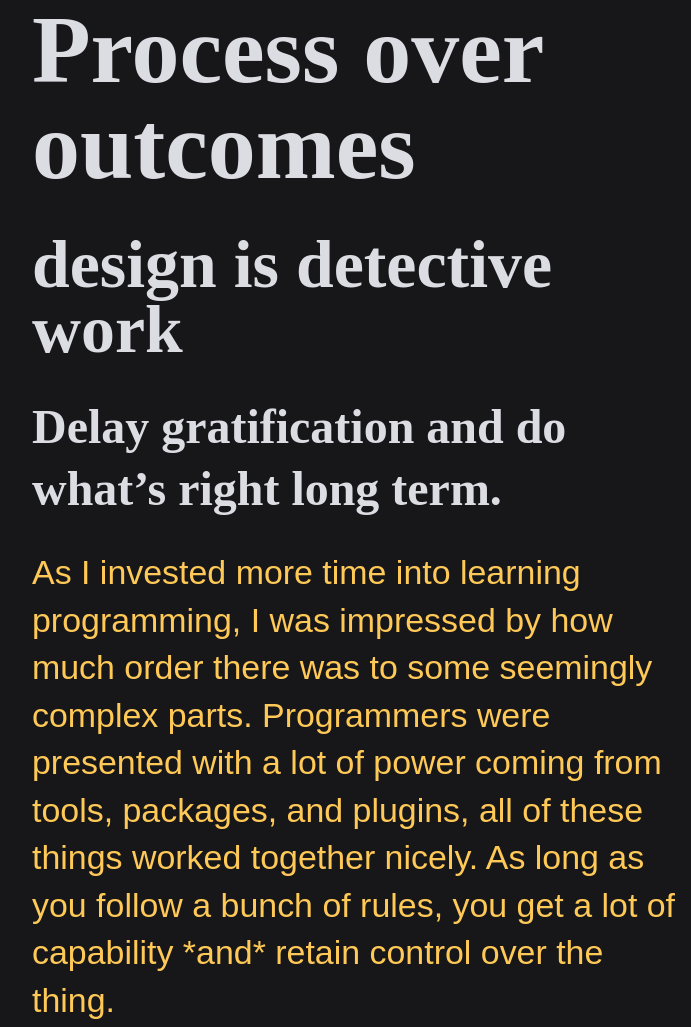
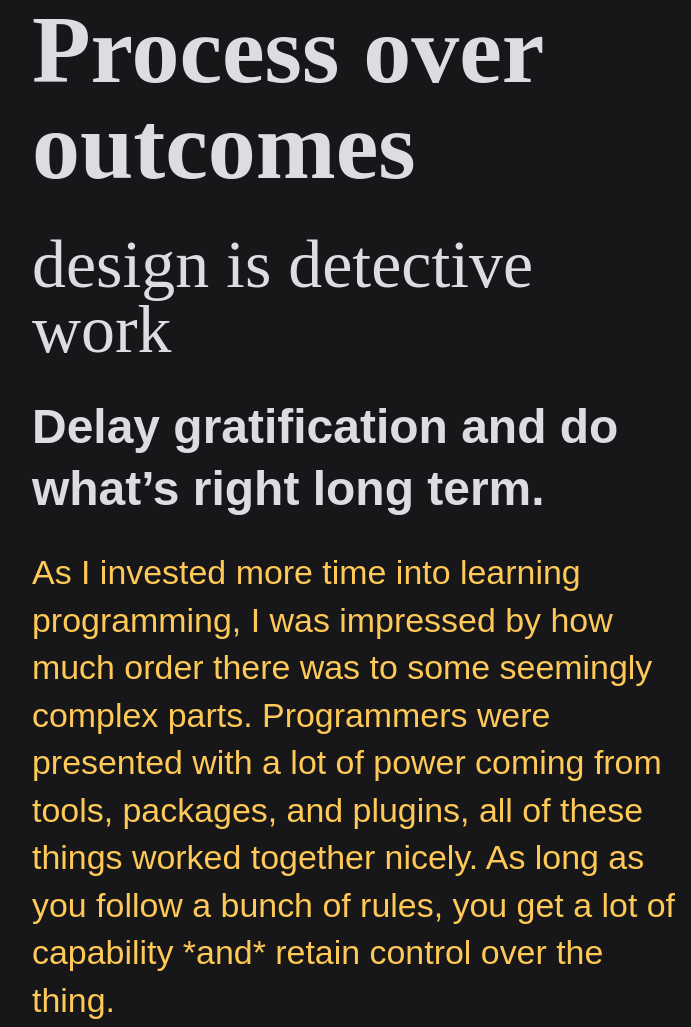
Before and after one commit to andyjakubowski/typographic-scale, a website: page index.html in a window 1280 px wide. Shown: the part 714-1741 px from the top of the page, without its empty margins (284-975 px from the left). Drawn offline with Linux system fonts and the light colour scheme; a web font is replaced by a local one.

Commit message:
Use style linking for custom typeface

```diff
--- a/styles.css
+++ b/styles.css
@@ -1,36 +1,46 @@
 @font-face {
-  font-family: 'Concourse C3 Regular';
+  font-family: 'Concourse C3';
   src: url('/fonts/concourse_c3_regular.woff') format('woff');
+  font-weight: 400;
 }
 
 @font-face {
-  font-family: 'Concourse C3 Bold';
+  font-family: 'Concourse C3';
   src: url('/fonts/concourse_c3_bold.woff') format('woff');
+  font-weight: 700;
 }
 
 @font-face {
-  font-family: 'Concourse T3 Regular';
+  font-family: 'Concourse T3';
   src: url('/fonts/concourse_t3_regular.woff') format('woff');
+  font-weight: 400;
+  font-style: normal;
 }
 
 @font-face {
-  font-family: 'Concourse T3 Italic';
+  font-family: 'Concourse T3';
   src: url('/fonts/concourse_t3_italic.woff') format('woff');
+  font-weight: 400;
+  font-style: italic;
 }
 
 @font-face {
-  font-family: 'Concourse T3 Bold';
+  font-family: 'Concourse T3';
   src: url('/fonts/concourse_t3_bold.woff') format('woff');
+  font-weight: 700;
+  font-style: normal;
 }
 
 @font-face {
-  font-family: 'Concourse T7 Regular';
+  font-family: 'Concourse T7';
   src: url('/fonts/concourse_t7_regular.woff') format('woff');
+  font-weight: 400;
 }
 
 @font-face {
-  font-family: 'Concourse T8 Regular';
+  font-family: 'Concourse T8';
   src: url('/fonts/concourse_t8_regular.woff') format('woff');
+  font-weight: 400;
 }
 
 :root {
@@ -51,11 +61,10 @@ body {
   margin: 0;
 
   background-color: #17171a;
-  /* background-color: black; */
 
   color: #dcdce3;
 
-  font-family: 'Concourse T3 Regular', sans-serif;
+  font-family: 'Concourse T3', sans-serif;
   line-height: 1.4;
 }
 
@@ -71,7 +80,6 @@ main {
 }
 
 .small-text {
-  /* margin-block-start: 0.6em; */
   margin-block-end: 0.6em;
   font-size: var(--scale-neg-1);
 }
@@ -84,8 +92,7 @@ p {
 }
 
 strong {
-  font-family: 'Concourse T3 Bold';
-  font-weight: normal;
+  font-weight: 700;
 }
 
 .large-body-text {
@@ -99,8 +106,16 @@ h3 {
   margin-block-end: 0.6em;
 
   font-size: var(--scale-3);
-  font-family: 'Concourse T3 Bold', serif;
   line-height: 1.3;
+}
+
+.temp-special {
+  font-size: 48px;
+}
+
+.temp-special-2 {
+  font-size: 48px;
+  font-weight: 700;
 }
 
 h2 {
@@ -108,7 +123,8 @@ h2 {
   margin-block-end: 0.5em;
 
   font-size: var(--scale-4);
-  font-family: 'Concourse C3 Regular', serif;
+  font-family: 'Concourse C3', serif;
+  font-weight: 400;
   line-height: 0.95;
   text-transform: lowercase;
 }
@@ -118,18 +134,17 @@ h1 {
   margin-block-end: 0.4em;
 
   font-size: var(--scale-5);
-  font-family: 'Concourse T7 Regular', serif;
+  font-family: 'Concourse T7', serif;
   line-height: 1;
 }
 
 header h1 {
-  font-family: 'Concourse T3 Regular', serif;
   font-size: var(--scale-2);
 }
 
 .massive-text {
   color: #ba2020;
-  font-family: 'Concourse T8 Regular', serif;
+  font-family: 'Concourse T8', serif;
   font-size: var(--scale-6);
   line-height: 1;
   text-align: right;
@@ -146,7 +161,7 @@ img {
 }
 
 figcaption {
-  font-family: 'Concourse T3 Italic', sans-serif;
+  font-style: italic;
 }
 
 @media screen and (min-width: 48em) {
```
Also changed, not shown: index.html (+2 -0 lines).
